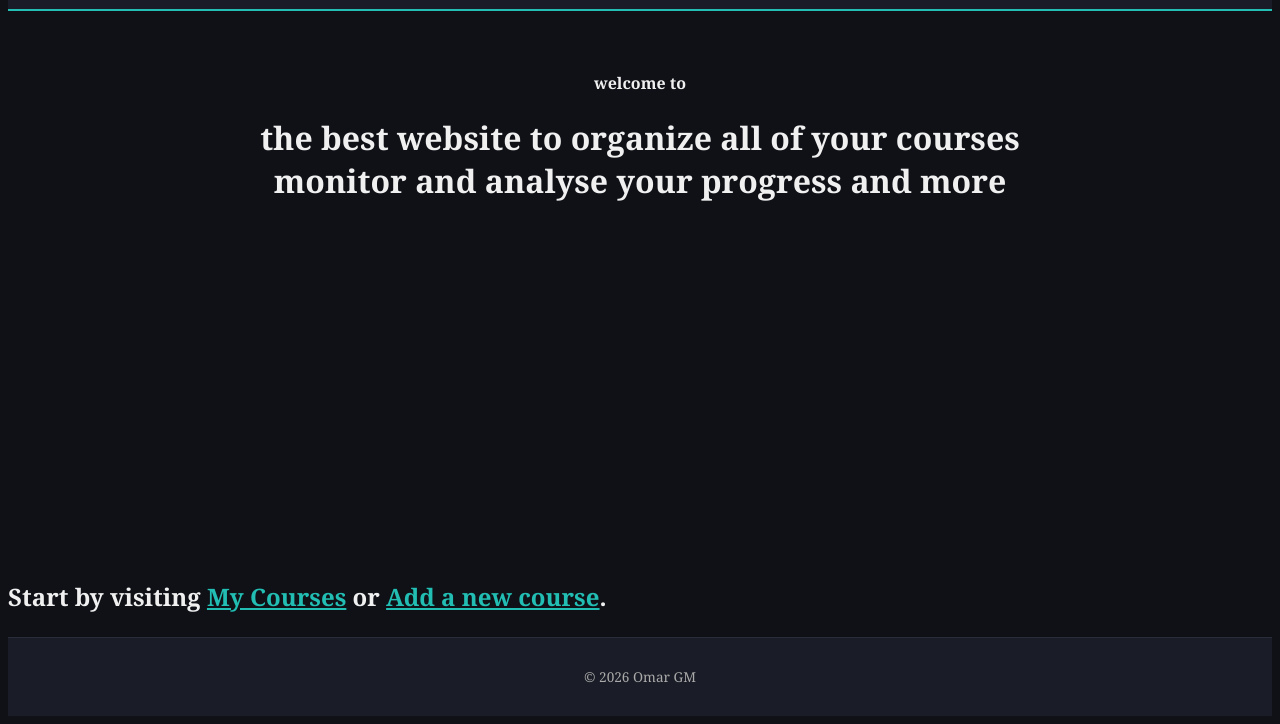
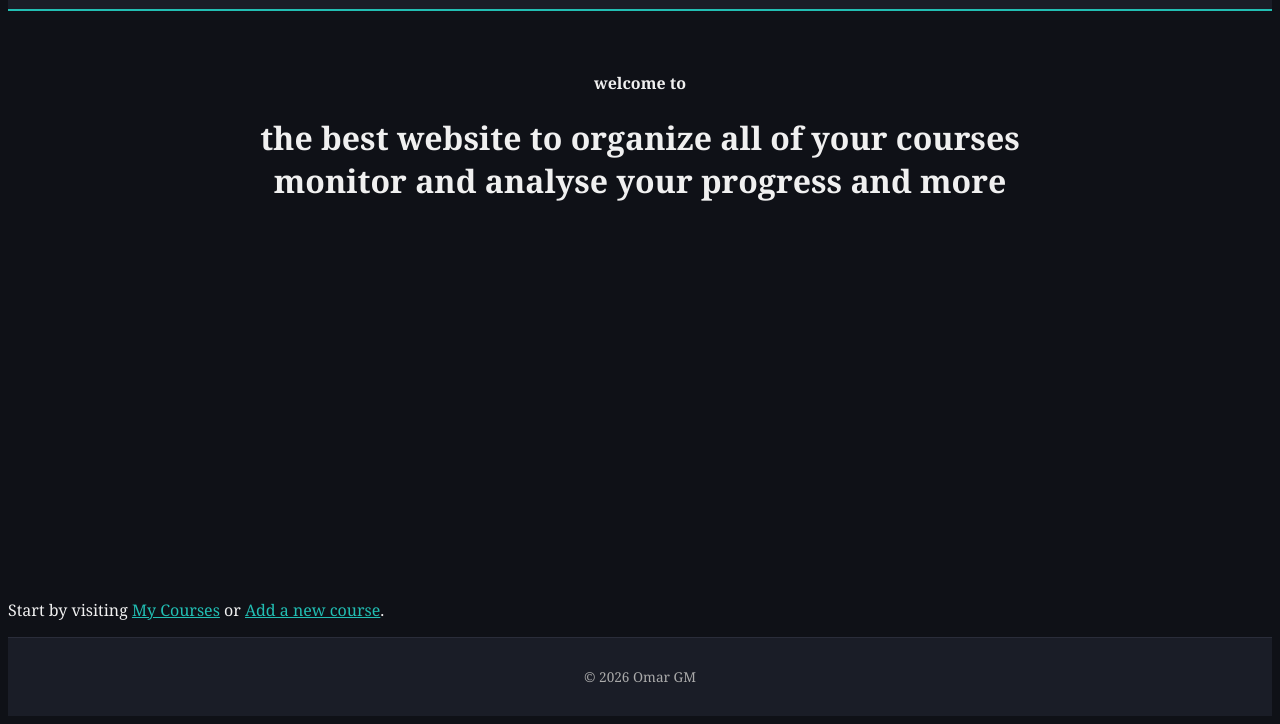
Before and after one commit to OMAR5123/-Personal-Course-Organizer, a plain HTML site: page index.html in a window 1280 px wide. Shown: the part 92-816 px from the top of the page. Drawn offline with Linux system fonts and the light colour scheme.

Commit message:
Add files via upload

```diff
--- a/index.html
+++ b/index.html
@@ -12,10 +12,10 @@
       <div class="header-links">
         <nav>
           <ul>
-            <a href="index.html">Home</a>
-            <a href="My-Courses.html">My Courses</a>
-            <a href="Add-Course.html">Add Course</a>
-            <a href="Contact-Us.html">Contact Us</a>
+            <li><a href="index.html">Home</a></li>
+            <li><a href="My-Courses.html">My Courses</a></li>
+            <li><a href="Add-Course.html">Add Course</a></li>
+            <li><a href="Contact-Us.html">Contact Us</a></li>
           </ul>
         </nav>
       </div>
@@ -30,18 +30,12 @@
       </div>
     </main>
     <section>
-      <h1>
-        <p>
-          Start by visiting
-          <a href="My-Courses.html" style="color: rgb(34, 190, 179)"
-            >My Courses</a
-          >
-          or
-          <a href="Add-Course.html" style="color: rgb(34, 190, 179)"
-            >Add a new course</a
-          >.
-        </p>
-      </h1>
+      <p>
+        Start by visiting
+        <a href="My-Courses.html">My Courses</a>
+        or
+        <a href="Add-Course.html">Add a new course</a>.
+      </p>
     </section>
     <footer><p>© 2026 Omar GM</p></footer>
   </body>
--- a/style.css
+++ b/style.css
@@ -1,5 +1,4 @@
 :root {
-  /*making my variables to shortcut color selection*/
   --h: rgb(34, 190, 179);
   --hd: rgb(20, 140, 130);
   --bg: #0f1117;
@@ -142,3 +141,6 @@ footer {
     padding: 16px;
   }
 }
+section a {
+  color: var(--h);
+}
```
Also changed, not shown: Add-Course.html (+4 -4 lines), Contact-Us.html (+4 -4 lines), My-Courses.html (+4 -5 lines).
